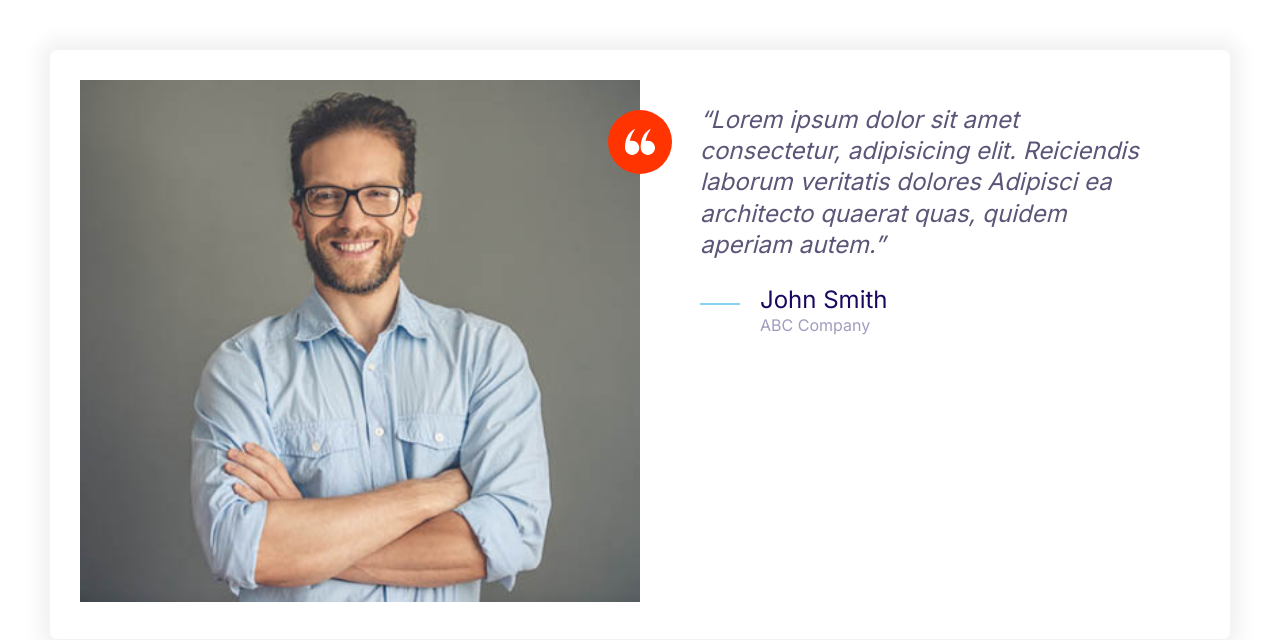
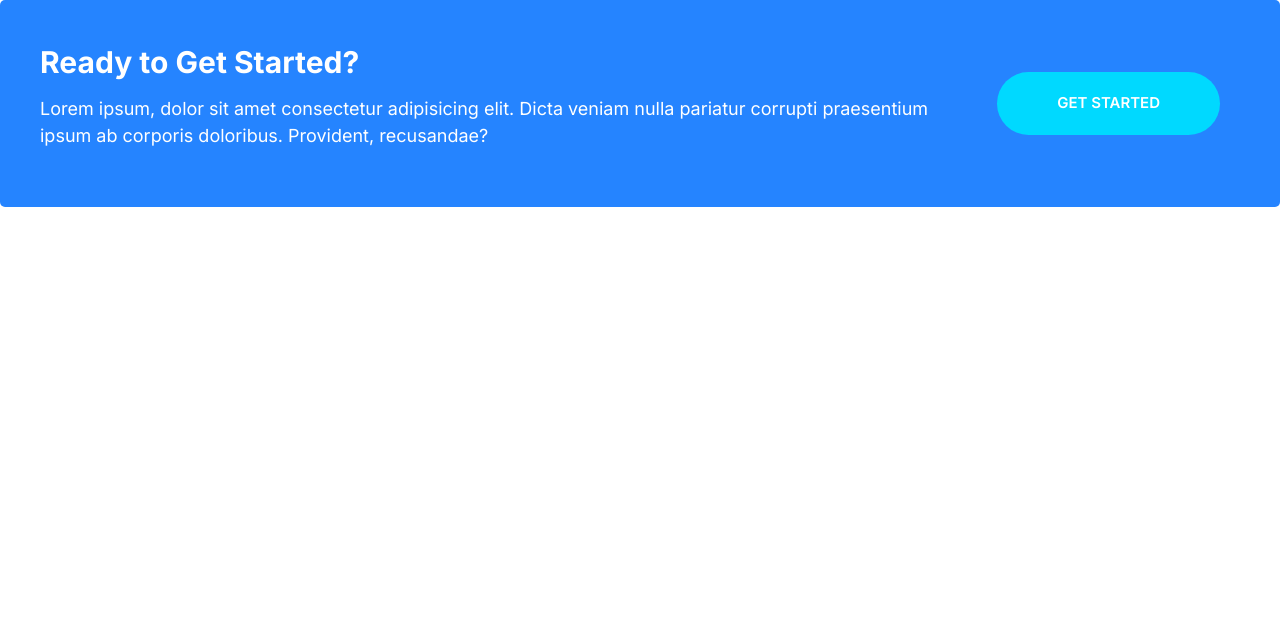
Before and after one commit to masibad/Moncher, a plain HTML site: page index.html in a window 1280 px wide. Drawn offline with Linux system fonts and the light colour scheme.

Commit message:
Define Callouts.

```diff
--- a/css/styles.css
+++ b/css/styles.css
@@ -231,6 +231,11 @@ a {
 
 .btn--accent:hover {
   background: #ec3000;
+}
+
+.btn--stretched {
+  padding-left: 6rem;
+  padding-right: 6rem;
 }
 
 .btn--block {
@@ -493,3 +498,44 @@ a {
     margin-left: 6rem;
   }
 }
+
+/* Callouts */
+.callout {
+  padding: 4rem;
+  border-radius: 5px;
+}
+
+.callout--primary {
+  background: var(--color-primary);
+  color: #fff;
+}
+
+.callout__heading {
+  color: #fff;
+  margin-top: 0;
+  font-size: 3rem;
+}
+
+.callout .btn {
+  justify-self: center;
+  align-self: center;
+}
+
+.callout__content {
+  text-align: center;
+}
+
+@media screen and (min-width: 768px) {
+  .callout .grid--1x2 {
+    grid-template-columns: 1fr auto;
+  }
+
+  .callout__content {
+    text-align: left;
+  }
+
+  .callout .btn {
+    justify-self: start;
+    margin: 0 2rem;
+  }
+}
--- a/index.html
+++ b/index.html
@@ -12,36 +12,15 @@
     <link rel="stylesheet" href="css/styles.css">
 </head>
 
-<body style="padding: 5rem">
-    <div class="card testimonial">
+<body>
+    <div class="callout callout--primary">
         <div class="grid grid--1x2">
-            <div class="testimonial__image">
-                <img src="images/testimonial.jpg" alt="A happy, smiling customer">
-                <span class="icon-container icon-container--accent">
-                    <svg class="icon icon--white icon--small">
-                        <use xlink:href="images/sprite.svg#quotes"></use>
-                    </svg>
-                </span>
+            <div class="callout__content">
+                <h2 class="callout__heading">Ready to Get Started?</h2>
+                <p>Lorem ipsum, dolor sit amet consectetur adipisicing elit. Dicta veniam nulla pariatur corrupti
+                    praesentium ipsum ab corporis doloribus. Provident, recusandae?</p>
             </div>
-            <blockquote class="quote">
-                <p class="quote__text">Lorem ipsum dolor sit amet consectetur, adipisicing elit. Reiciendis laborum
-                    veritatis
-                    dolores Adipisci ea
-                    architecto quaerat quas, quidem aperiam autem.</p>
-                <footer>
-                    <div class="media">
-                        <div class="media__image">
-                            <svg class="icon icon--primary quote__line">
-                                <use xlink:href="images/sprite.svg#line"></use>
-                            </svg>
-                        </div>
-                        <div class="media__body">
-                            <h3 class="media__title quote__author">John Smith</h3>
-                            <p class="quote__organization">ABC Company</p>
-                        </div>
-                    </div>
-                </footer>
-            </blockquote>
+            <a href="#" class="btn btn--secondary btn--stretched">Get Started</a>
         </div>
     </div>
 </body>
```
Also changed, not shown: components/callouts.html (added, +10 -0 lines).
